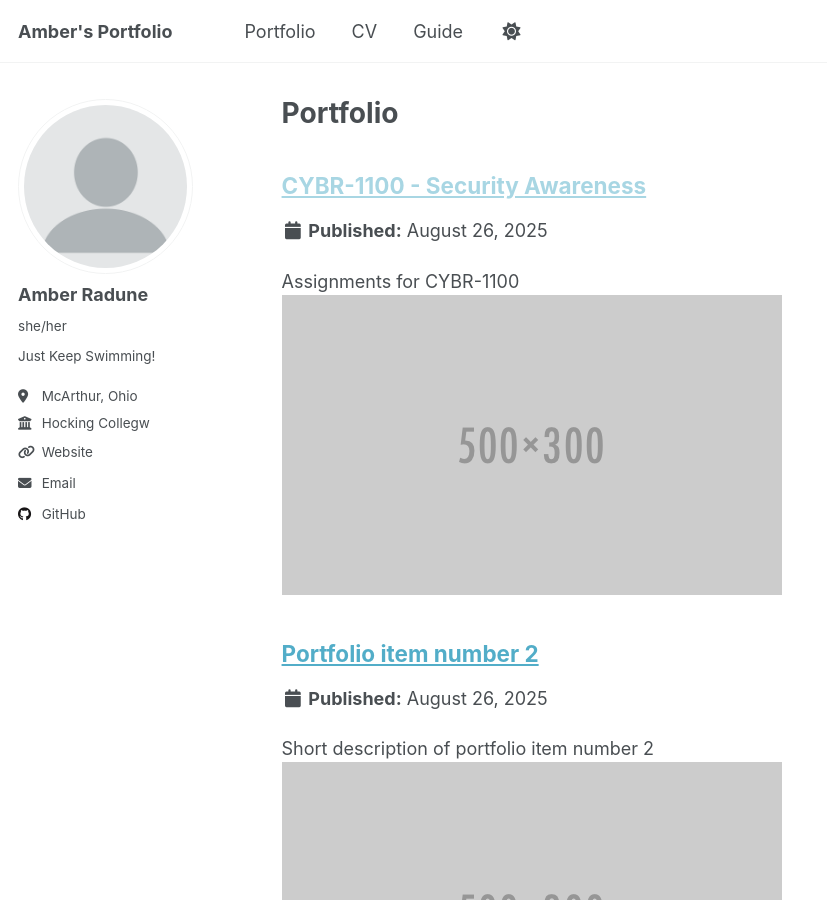
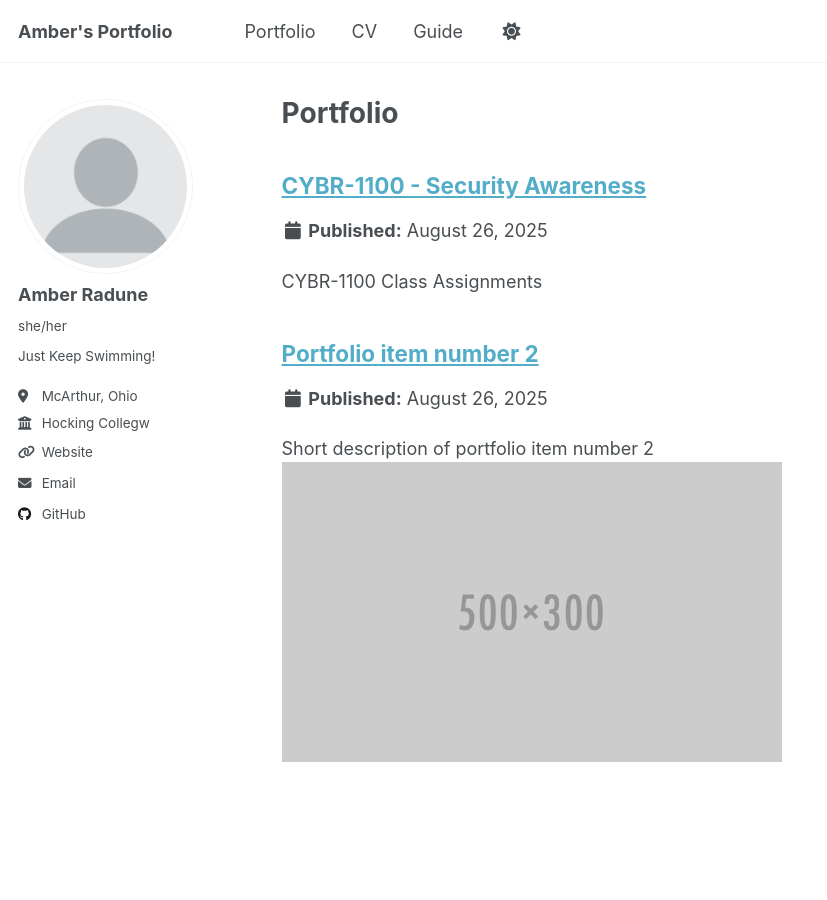
Before and after one commit to TinyBumblee/AmberR.github.io, a Jekyll site: the page built from _pages/portfolio.html, in a window 1280 px wide and 900 px high. Shown: the whole window, without its empty margins (0-827 px from the left). Built offline with Jekyll 4.4.1, drawn with Linux system fonts in a browser that asks for light colours; a script that is not in the unit is left out.

Commit message:
Update and rename portfolio-1.md to Week 1.md

```diff
--- a/_portfolio/portfolio-1.md
+++ b/_portfolio/Week 1.md
@@ -1,6 +1,6 @@
 ---
-title: "[CYBR-1100 - Security Awareness](cybr-1100-security-awareness)"
-excerpt: "Assignments for CYBR-1100 <br/><img src='/images/500x300.png'>"
+title: "CYBR-1100 - Security Awareness"
+excerpt: "CYBR-1100 Class Assignments" # <br/><img src='/images/500x300.png'>
 collection: portfolio
 ---
 
```
